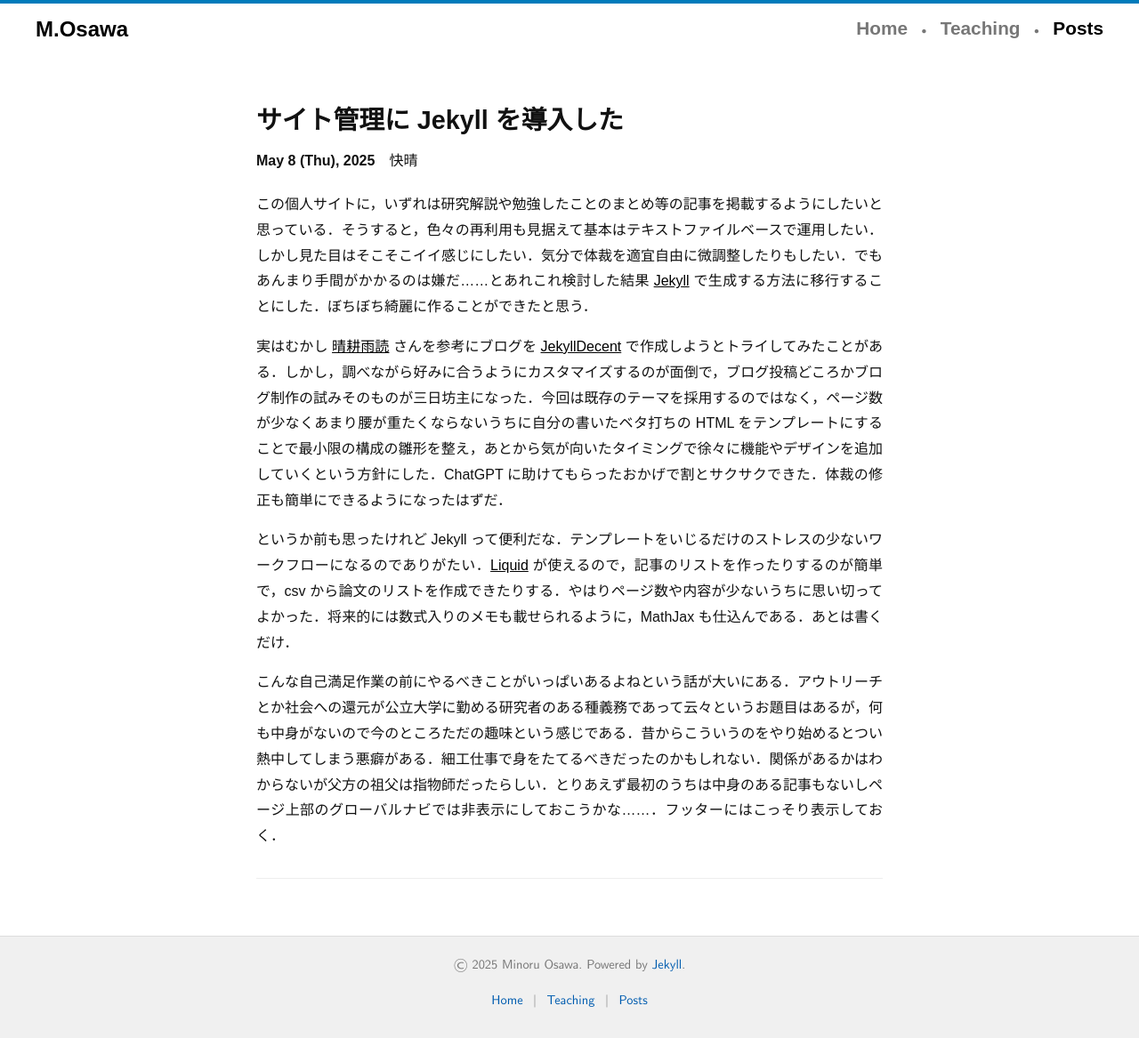
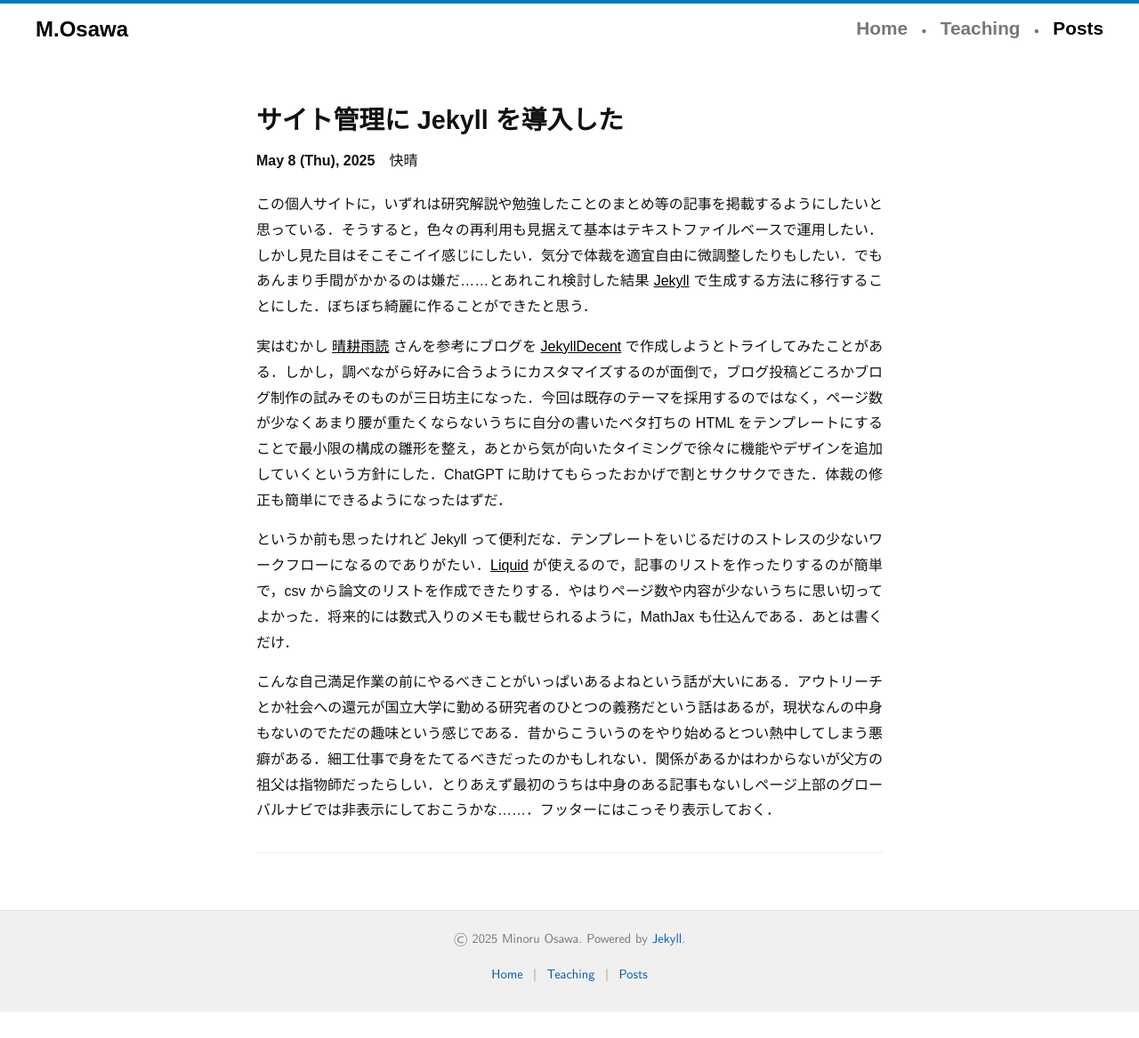
Before and after one commit to mino-osawa/mino-osawa.github.io, a Jekyll site: the page built from _posts/2025-05-08-migrate-to-jekyll.markdown, in a window 1280 px wide. Shown: the whole page at 89% size. Built offline with Jekyll 4.4.1, drawn with Linux system fonts in a browser that asks for light colours; some web fonts are replaced; after the commit the page ends 1138 px from its top, so only the background shows below that.

Commit message:
minor fix

```diff
--- a/_posts/2025-05-08-migrate-to-jekyll.markdown
+++ b/_posts/2025-05-08-migrate-to-jekyll.markdown
@@ -12,4 +12,4 @@ misc: 快晴
 
 というか前も思ったけれど Jekyll って便利だな．テンプレートをいじるだけのストレスの少ないワークフローになるのでありがたい．[Liquid](https://shopify.github.io/liquid/) が使えるので，記事のリストを作ったりするのが簡単で，csv から論文のリストを作成できたりする．やはりページ数や内容が少ないうちに思い切ってよかった．将来的には数式入りのメモも載せられるように，MathJax も仕込んである．あとは書くだけ．
 
-こんな自己満足作業の前にやるべきことがいっぱいあるよねという話が大いにある．アウトリーチとか社会への還元が公立大学に勤める研究者のある種義務であって云々というお題目はあるが，何も中身がないので今のところただの趣味という感じである．昔からこういうのをやり始めるとつい熱中してしまう悪癖がある．細工仕事で身をたてるべきだったのかもしれない．関係があるかはわからないが父方の祖父は指物師だったらしい．とりあえず最初のうちは中身のある記事もないしページ上部のグローバルナビでは非表示にしておこうかな……．フッターにはこっそり表示しておく．
+こんな自己満足作業の前にやるべきことがいっぱいあるよねという話が大いにある．アウトリーチとか社会への還元が国立大学に勤める研究者のひとつの義務だという話はあるが，現状なんの中身もないのでただの趣味という感じである．昔からこういうのをやり始めるとつい熱中してしまう悪癖がある．細工仕事で身をたてるべきだったのかもしれない．関係があるかはわからないが父方の祖父は指物師だったらしい．とりあえず最初のうちは中身のある記事もないしページ上部のグローバルナビでは非表示にしておこうかな……．フッターにはこっそり表示しておく．
```
